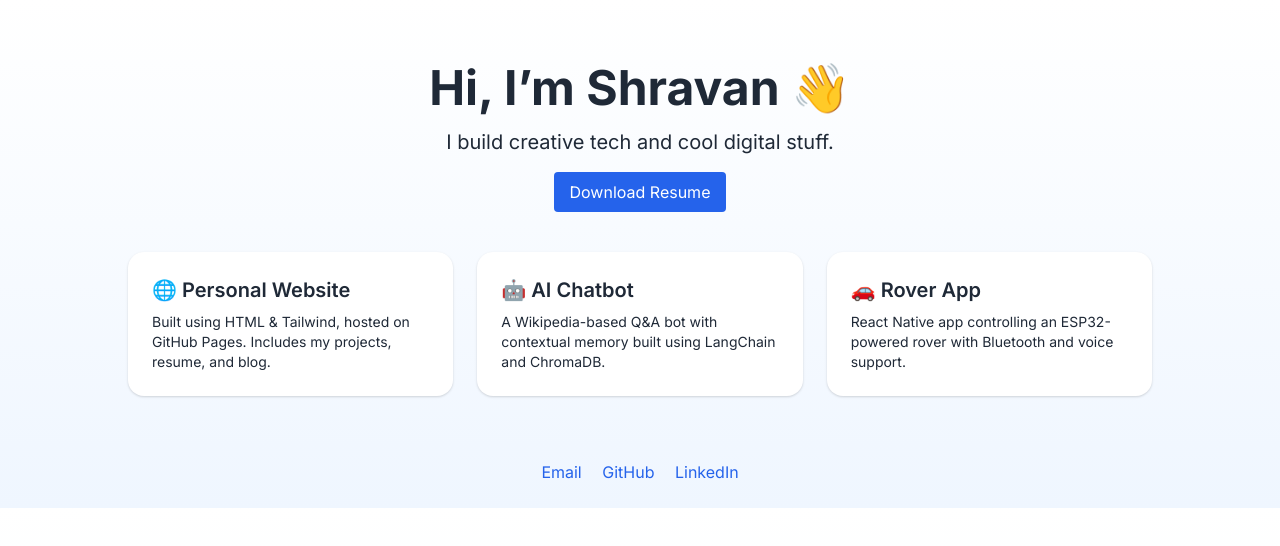
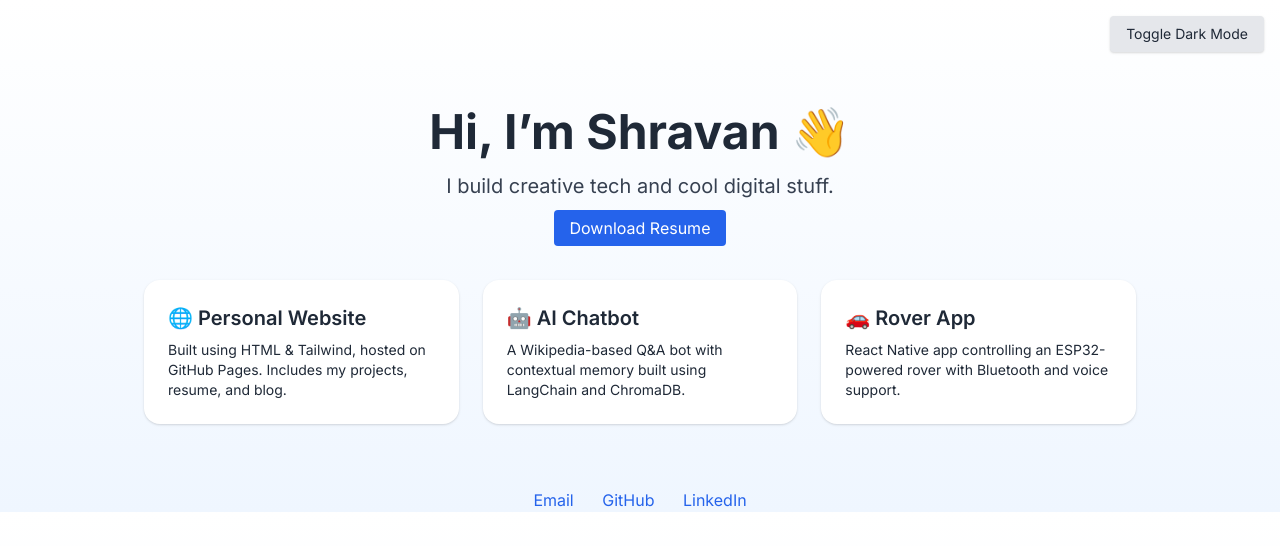
Before and after one commit to ShravanMadhu/shravanmadhu.github.io, a plain HTML site: page index.html in a window 1280 px wide. Drawn offline with nearby package versions, Linux system fonts and the light colour scheme.

Commit message:
Update index.html

```diff
--- a/index.html
+++ b/index.html
@@ -1,43 +1,79 @@
 <!DOCTYPE html>
-<html lang="en">
+<html lang="en" class="scroll-smooth">
 <head>
   <meta charset="UTF-8" />
   <meta name="viewport" content="width=device-width, initial-scale=1.0" />
   <title>Shravan | Portfolio</title>
+
+  <!-- Tailwind CSS CDN -->
   <link href="https://cdn.jsdelivr.net/npm/tailwindcss@2.2.19/dist/tailwind.min.css" rel="stylesheet">
+
+  <!-- Inter Font -->
   <link href="https://fonts.googleapis.com/css2?family=Inter:wght@400;600;700&display=swap" rel="stylesheet">
   <style>
     body { font-family: 'Inter', sans-serif; }
   </style>
+
+  <!-- AOS Scroll Animations -->
+  <link href="https://unpkg.com/aos@2.3.4/dist/aos.css" rel="stylesheet">
 </head>
-<body class="bg-gradient-to-b from-white to-blue-50 text-gray-800 p-6">
-  <header class="text-center py-10">
+<body class="bg-gradient-to-b from-white to-blue-50 dark:from-gray-900 dark:to-gray-800 text-gray-800 dark:text-gray-100 transition-colors duration-300">
+
+  <!-- Dark Mode Toggle -->
+  <div class="flex justify-end p-4">
+    <button onclick="toggleDark()" class="bg-gray-200 dark:bg-gray-700 text-sm px-4 py-2 rounded shadow">
+      Toggle Dark Mode
+    </button>
+  </div>
+
+  <!-- Header -->
+  <header class="text-center py-10" data-aos="fade-down">
     <h1 class="text-5xl font-bold mb-4">Hi, I’m Shravan 👋</h1>
-    <p class="text-xl">I build creative tech and cool digital stuff.</p>
+    <p class="text-xl text-gray-700 dark:text-gray-300">I build creative tech and cool digital stuff.</p>
     <div class="mt-4">
-      <a href="resume.pdf" download class="bg-blue-600 text-white px-4 py-2 rounded inline-block hover:bg-blue-700">Download Resume</a>
+      <a href="resume.pdf" download class="bg-blue-600 text-white px-4 py-2 rounded hover:bg-blue-700 transition">
+        Download Resume
+      </a>
     </div>
   </header>
 
-  <main class="max-w-5xl mx-auto grid gap-6 grid-cols-1 md:grid-cols-2 lg:grid-cols-3">
-    <div class="bg-white rounded-2xl shadow p-6 hover:scale-105 transition-transform">
+  <!-- Projects Section -->
+  <main class="max-w-5xl mx-auto grid gap-6 grid-cols-1 md:grid-cols-2 lg:grid-cols-3 px-4">
+    <div class="bg-white dark:bg-gray-700 rounded-2xl shadow p-6 hover:scale-105 transition-transform" data-aos="fade-up">
       <h2 class="text-xl font-semibold mb-2">🌐 Personal Website</h2>
       <p class="text-sm">Built using HTML & Tailwind, hosted on GitHub Pages. Includes my projects, resume, and blog.</p>
     </div>
-    <div class="bg-white rounded-2xl shadow p-6 hover:scale-105 transition-transform">
+    <div class="bg-white dark:bg-gray-700 rounded-2xl shadow p-6 hover:scale-105 transition-transform" data-aos="fade-up" data-aos-delay="100">
       <h2 class="text-xl font-semibold mb-2">🤖 AI Chatbot</h2>
       <p class="text-sm">A Wikipedia-based Q&A bot with contextual memory built using LangChain and ChromaDB.</p>
     </div>
-    <div class="bg-white rounded-2xl shadow p-6 hover:scale-105 transition-transform">
+    <div class="bg-white dark:bg-gray-700 rounded-2xl shadow p-6 hover:scale-105 transition-transform" data-aos="fade-up" data-aos-delay="200">
       <h2 class="text-xl font-semibold mb-2">🚗 Rover App</h2>
       <p class="text-sm">React Native app controlling an ESP32-powered rover with Bluetooth and voice support.</p>
     </div>
   </main>
 
-  <footer class="text-center mt-16 space-x-4">
-    <a href="mailto:shravan@example.com" class="inline-block text-blue-600 hover:underline">Email</a>
-    <a href="https://github.com/shravanmadhu" target="_blank" class="inline-block text-blue-600 hover:underline">GitHub</a>
-    <a href="https://linkedin.com/in/shravanmadhu" target="_blank" class="inline-block text-blue-600 hover:underline">LinkedIn</a>
+  <!-- Footer -->
+  <footer class="text-center mt-16 space-x-6 text-blue-600 dark:text-blue-400" data-aos="fade-in">
+    <a href="mailto:shravan@example.com" class="hover:underline">Email</a>
+    <a href="https://github.com/shravanmadhu" target="_blank" class="hover:underline">GitHub</a>
+    <a href="https://linkedin.com/in/shravanmadhu" target="_blank" class="hover:underline">LinkedIn</a>
   </footer>
+
+  <!-- Scripts -->
+  <script>
+    function toggleDark() {
+      document.documentElement.classList.toggle('dark');
+      localStorage.setItem('theme', document.documentElement.classList.contains('dark') ? 'dark' : 'light');
+    }
+    // Set theme on page load
+    if (localStorage.getItem('theme') === 'dark') {
+      document.documentElement.classList.add('dark');
+    }
+  </script>
+  <script src="https://unpkg.com/aos@2.3.4/dist/aos.js"></script>
+  <script>
+    AOS.init();
+  </script>
 </body>
 </html>
```
